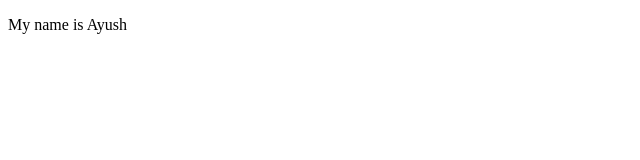
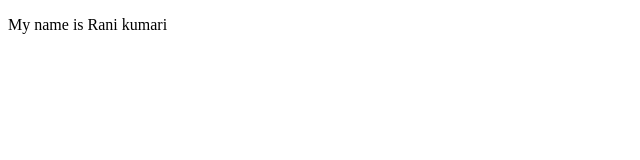
Before and after one commit to rani10245kumari/test, a plain HTML site: page index.html in a window 1280 px wide. Shown: the full height of the page, 0-640 px from the left. Drawn offline with Linux system fonts and the light colour scheme.

Commit message:
Update index.html

```diff
--- a/index.html
+++ b/index.html
@@ -7,6 +7,6 @@
     <title>Document</title>
 </head>
 <body>
-    <p>My name is Ayush</p>
+    <p>My name is Rani kumari</p>
 </body>
 </html>
```
